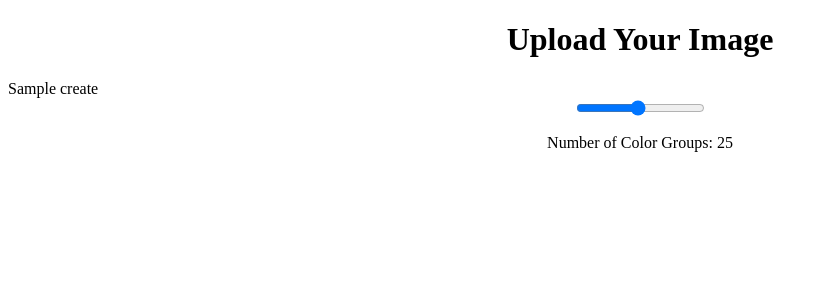
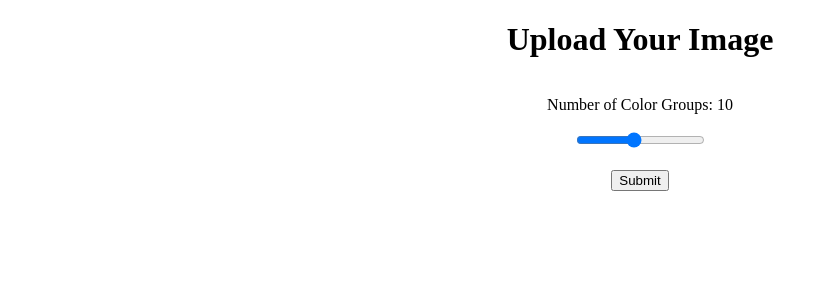
Before and after one commit to DMusni/Image2Art, a Flask app: template templates/index.html in a window 1280 px wide. Shown: the top 300 px of the page, without its empty margins (0-827 px from the left). Run offline with Flask 3, Linux system fonts and the light colour scheme; the template is opened without the code that fills it: values that come from a table or form of the project are taken from there, most other values are stand-ins (such as "Sample title", 1, 10 or a date in 2020).

Commit message:
added submit button and form to hold slider input for n_clusters value

```diff
--- a/app.py
+++ b/app.py
@@ -7,29 +7,36 @@ from skimage import morphology
 from skimage import io
 import matplotlib.pyplot as plt
 
-# pip install Flask-Reuploaded
-# pip install flask-uploads flask-dropzone
-# pip install matplotlib
-# pip install scikit-learn
-# pip install opencv-python
-# pip install scikit-image
+
+# pip or pip3 install Flask-Reuploaded
+# pip or pip3 install flask-uploads flask-dropzone
+# pip or pip3 install matplotlib
+# pip or pip3 install scikit-learn
+# pip or pip3 install opencv-python
+# pip or pip3 install scikit-image
+# pip or pip3 install flask_wtf wtforms
 
 from flask import Flask, redirect, render_template, request, session, url_for
 from flask_dropzone import Dropzone
 from flask_uploads import UploadSet, configure_uploads, IMAGES
 from werkzeug.utils import secure_filename
+from flask_wtf import FlaskForm, CSRFProtect
+from wtforms import FileField, SubmitField
+
 
 app = Flask(__name__)
 dropzone = Dropzone(app)
 
 #key needed when using sessions: allows us to store info specific to a user from one request to the next
 app.config['SECRET_KEY'] = 'supersecretkey'
+csrf = CSRFProtect(app)
 
 # Dropzone settings
 app.config['DROPZONE_UPLOAD_MULTIPLE'] = True #send multiple files in one request
 app.config['DROPZONE_ALLOWED_FILE_CUSTOM'] = True
 app.config['DROPZONE_ALLOWED_FILE_TYPE'] = 'image/*'
 app.config['DROPZONE_REDIRECT_VIEW'] = 'results' #after successful upload we get directed to results route that we create
+app.config['DROPZONE_AUTO_PROCESS_QUEUE'] = False #disable automatic redirection
 
 # Uploads settings
 basedir = os.path.abspath(os.path.dirname(__file__)) #our abs route directory
@@ -37,6 +44,9 @@ app.config['UPLOADED_PHOTOS_DEST'] = os.path.join(basedir, 'static/uploads') #sa
 photos = UploadSet('photos', IMAGES) #collection of images (.jpg, .jpe, .jpeg, .png, .gif, .svg, and .bmp)
 configure_uploads(app, photos)
 app.config['MAX_CONTENT_LENGTH'] = 16 * 1024 * 1024  # 16MB limit
+
+class UploadForm(FlaskForm):
+    pass
 
 def kmeans_smooth_clusters(image, n_clusters, min_size, filename, outline):
     # Reshape the image to a 2D array of pixels
@@ -89,6 +99,7 @@ def kmeans_smooth_clusters(image, n_clusters, min_size, filename, outline):
 
 @app.route("/", methods=['GET', 'POST']) #index route allows post and get requests
 def index():
+    form = UploadForm() #create form
 
     #set session for image results
     if "image_names" not in session:
@@ -98,27 +109,28 @@ def index():
 
     #handling image upload from Dropzone
     if request.method == 'POST':
-        file_obj = request.files  #grab data from uploaded files
-        for f in file_obj: #iterate through to get individual uploads since we're allowing to upload multiple files
-            file = request.files.get(f)
-            file.filename = secure_filename(file.filename).lower() #convert file extension type to lowercase
+        if form.validate_on_submit():
+            n_clusters = int(request.form['n_clusters']) #Get slider value from the from
+            file_obj = request.files  #grab data from uploaded files
+            for f in file_obj: #iterate through to get individual uploads since we're allowing to upload multiple files
+                file = request.files.get(f)
+                file.filename = secure_filename(file.filename).lower() #convert file extension type to lowercase
 
-            image = io.imread(file.stream)
-            # Set parameters
-            n_clusters = 30
-            min_size   = 100  # Minimum size of connected component
+                image = io.imread(file.stream)
+                # Set parameters
+                min_size   = 100  # Minimum size of connected component
 
-            # Apply KMeans with smoothing
-            segmented_image_name = kmeans_smooth_clusters(image, n_clusters, min_size, file.filename, outline=False)
-            image_names.append(segmented_image_name)
+                # Apply KMeans with smoothing
+                segmented_image_name = kmeans_smooth_clusters(image, n_clusters, min_size, file.filename, outline=False)
+                image_names.append(segmented_image_name)
 
-            # Apply outlines
-            outlined_image_name = kmeans_smooth_clusters(image, n_clusters, min_size, file.filename, outline=True)
-            image_names.append(outlined_image_name)
+                # Apply outlines
+                outlined_image_name = kmeans_smooth_clusters(image, n_clusters, min_size, file.filename, outline=True)
+                image_names.append(outlined_image_name)
 
-        session['image_names'] = image_names
-        return "uploading..."
-    return render_template("index.html")
+            session['image_names'] = image_names
+            return "uploading..."
+    return render_template("index.html", form=form)
 
 @app.route("/results")
 def results():
--- a/templates/index.html
+++ b/templates/index.html
@@ -19,26 +19,54 @@
 </head>
 <body>
     <h1 style="text-align:center">Upload Your Image</h1>
-    <!--Create form and declare the action of the form which is viewing the styled dropzone in index-->
-    {{ dropzone.create(action='index')}}
+    <!-- Create form and declare the action of the form which is viewing the styled dropzone in index -->
+    <form action="{{ url_for('index') }}" class="dropzone" id="myDropzone" enctype="multipart/form-data">
+        {{ form.hidden_tag() }}
+        <!-- Hidden input to store the slider value -->
+        <input type="hidden" name="n_clusters" id="n_clusters" value="10">
+    </form>
     <!--Renders the configuration and shows text: "Drop files here or click to upload"-->
     {{ dropzone.load_js() }}
     {{ dropzone.config() }}
 
     <div class="slidecontainer">
-        <input type="range" min="2" max="50" value="25" class="slider" id="mySlider">
         <p>Number of Color Groups: <span id="clusterNum"></span></p>
+        <input type="range" min="2" max="20" value="10" class="slider" id="mySlider">
+    </div>
+
+    <div style="text-align:center; margin-top: 20px;">
+        <button id="submit-all">Submit</button>
     </div>
 
 
     <script>
         var slider = document.getElementById("mySlider");
         var number = document.getElementById("clusterNum");
+        var n_clusters = document.getElementById("n_clusters");
         number.innerHTML = slider.value;
 
         slider.oninput = function() {
             number.innerHTML = this.value;
+            n_clusters.value = this.value;
         }
+
+        // Dropzone configuration
+        Dropzone.options.myDropzone = {
+            autoProcessQueue: false,
+            init: function() {
+                var myDropzone = this;
+
+                // Bind button click event to process the Dropzone queue
+                document.getElementById("submit-all").addEventListener("click", function() {
+                    myDropzone.processQueue();
+                });
+
+                // Event listener for successful uploads
+                this.on("queuecomplete", function() {
+                    window.location.href = "{{ url_for('results') }}"; //redirect to results URL which renders results.html
+                });
+            }
+        };
     </script>
 
 </body>
```
